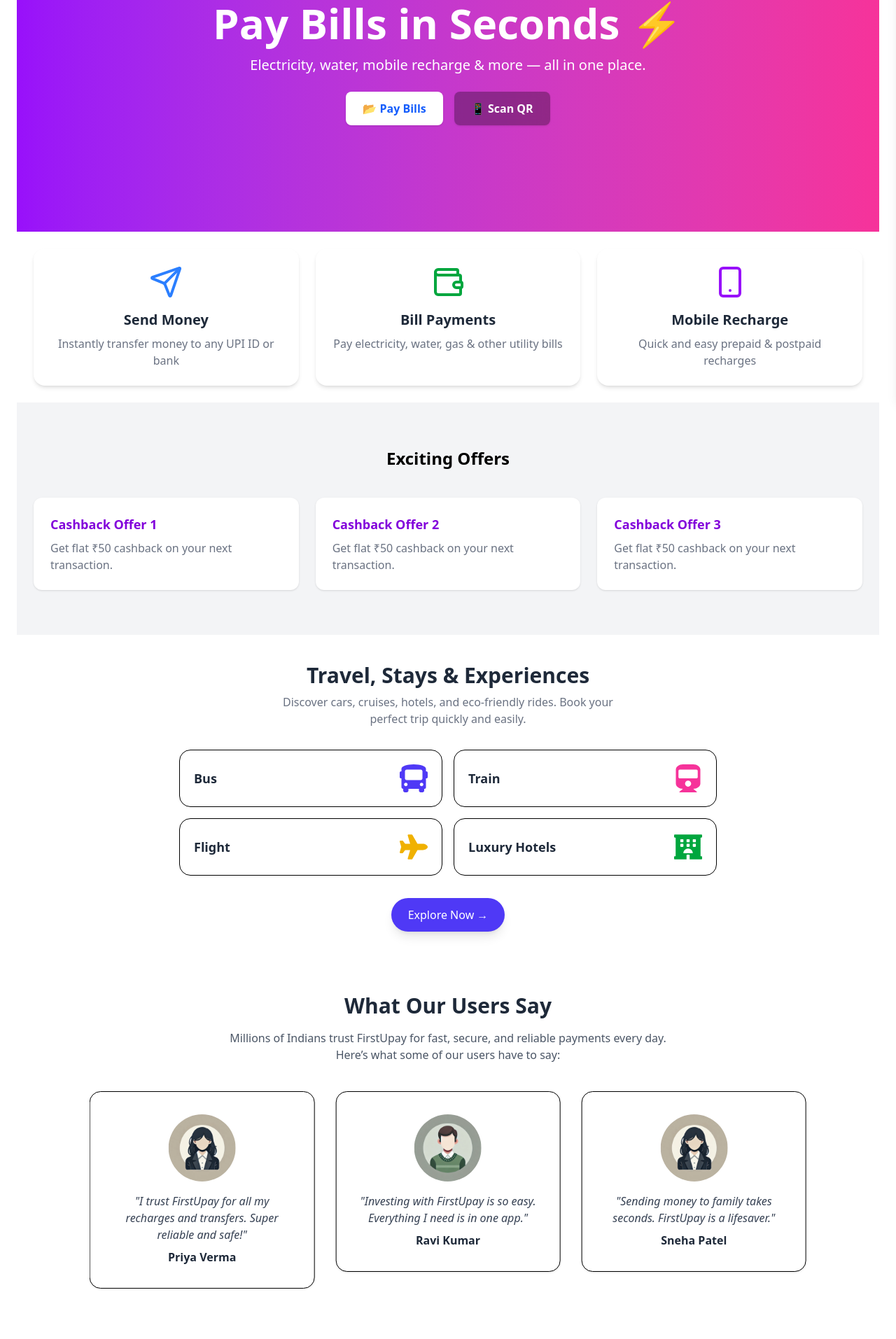
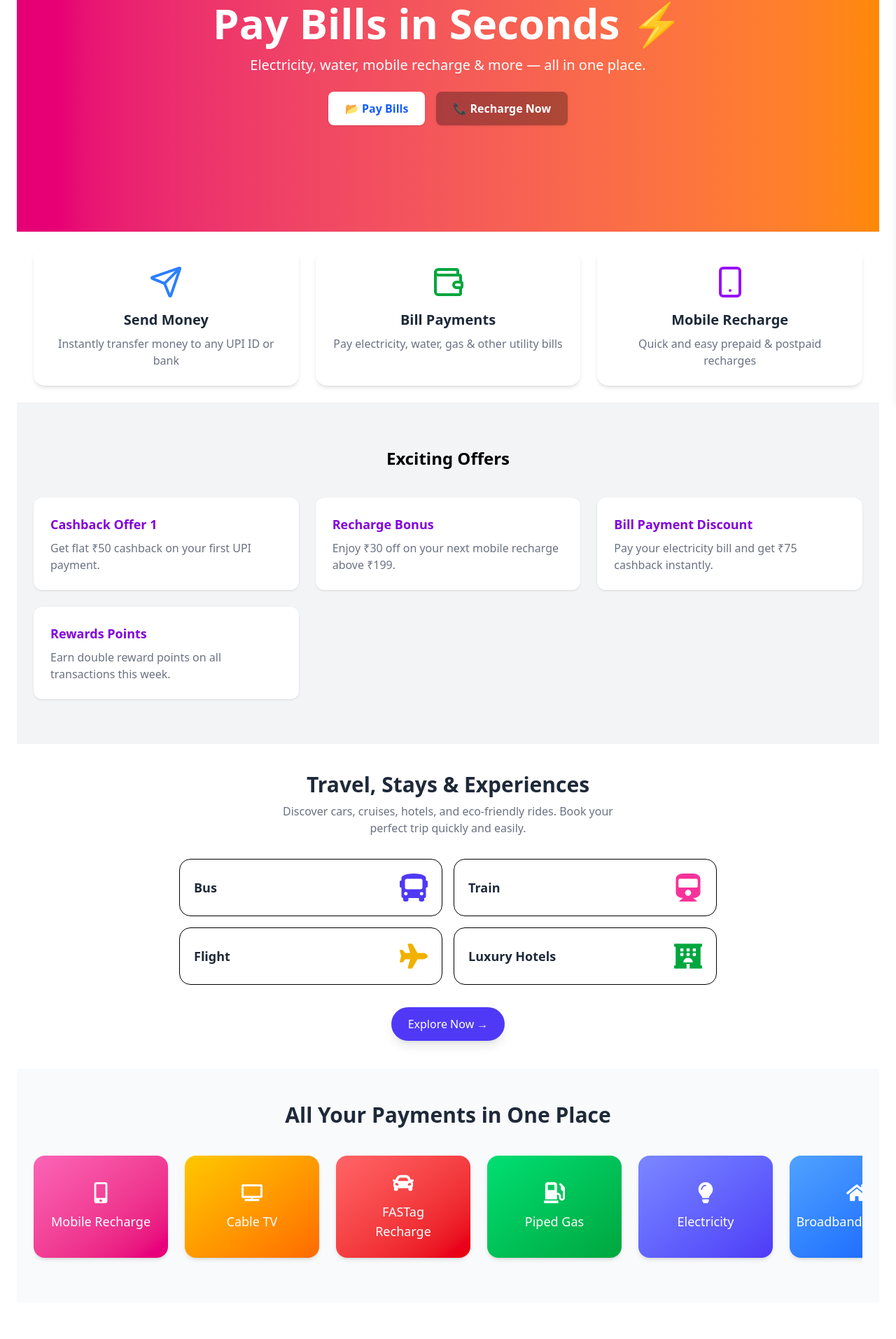
Before and after one commit to FirstTrackSolutionProjects/First-Upay, a React (Vite) app: page / in a window 1280 px wide. Shown: the part 229-2142 px from the top of the page at 70% size. Built offline with nearby package versions, Linux system fonts and the light colour scheme.

Commit message:
chore: added loan

```diff
--- a/src/App.jsx
+++ b/src/App.jsx
@@ -7,6 +7,7 @@ import Payment from "./Pages/Payment";
 import Recharge from "./Pages/Recharge";
 import Reward from "./Pages/Reward";
 import Bill from "./Pages/Bill";
+import Loan from "./Pages/Loan";
 import AboutUs from "./Pages/AboutUs";
 import ContactUs from "./Pages/ContactUs";
 import Support from "./Pages/Support";
@@ -30,8 +31,9 @@ function App() {
          <Routes>
           <Route path="/" element={<Home />} />
           <Route path="/payment" element={<Payment />} />
-          <Route path="/recharges" element={<Recharge />} />
+          <Route path="/recharge" element={<Recharge />} />
           <Route path="/bills" element={<Bill />} />
+          <Route path="/loan" element={<Loan />} />
           <Route path="/rewards" element={<Reward />} />
           <Route path="/about" element={<AboutUs />} />
           <Route path="/contact" element={<ContactUs />} />
--- a/src/Components/HeroSection.jsx
+++ b/src/Components/HeroSection.jsx
@@ -9,15 +9,15 @@ const slides = [
     desc: "Send and receive money instantly with UPI Pay. 100% secure, anytime, anywhere.",
     btn1: { text: "💸 Send Money", link: "/payment" },
     btn2: { text: "📱 Scan & Pay", link: "/qr" },
-    bg: "from-blue-600 to-blue-400",
+    bg: "from-indigo-600 to-cyan-500",
   },
   {
     id: 2,
     title: "Pay Bills in Seconds ⚡",
     desc: "Electricity, water, mobile recharge & more — all in one place.",
     btn1: { text: "📂 Pay Bills", link: "/bills" },
-    btn2: { text: "📱 Scan QR", link: "/qr" },
-    bg: "from-purple-600 to-pink-500",
+    btn2: { text: "📞 Recharge Now", link: "/recharge" },
+    bg: "from-pink-600 to-orange-400",
   },
   {
     id: 3,
@@ -25,12 +25,22 @@ const slides = [
     desc: "Make payments at your favorite stores and earn cashback & rewards.",
     btn1: { text: "🛒 Start Shopping", link: "/shop" },
     btn2: { text: "🎁 View Rewards", link: "/rewards" },
-    bg: "from-green-600 to-teal-500",
+    bg: "from-emerald-500 to-lime-400",
+  },
+    {
+    id: 4,
+    title: "Instant Loan & Credit 💳",
+    desc: "Get small loans and credit instantly with flexible repayment options.",
+    btn1: { text: "💳 Apply Loan", link: "/loan" },
+    btn2: { text: "📊 Check Credit", link: "/credit" },
+    bg: "from-purple-600 to-fuchsia-400",
   },
 ];
 
 const HeroSection = () => {
   const [current, setCurrent] = useState(0);
+  const [startX, setStartX] = useState(0);
+  const [endX, setEndX] = useState(0);
 
   // Auto slide every 5 seconds
   useEffect(() => {
@@ -40,10 +50,35 @@ const HeroSection = () => {
     return () => clearInterval(interval);
   }, []);
 
+  // Handle touch/mouse drag end
+  const handleSwipe = () => {
+    const distance = endX - startX;
+    if (distance > 50) {
+      // Swipe Right -> Previous Slide
+      setCurrent((prev) => (prev - 1 + slides.length) % slides.length);
+    } else if (distance < -50) {
+      // Swipe Left -> Next Slide
+      setCurrent((prev) => (prev + 1) % slides.length);
+    }
+  };
+
+
 
 
   return (
-    <section className="relative w-full h-[60vh] overflow-hidden mt-6">
+      <section
+      className="relative w-full h-[60vh] overflow-hidden mt-6"
+      onTouchStart={(e) => setStartX(e.touches[0].clientX)}
+      onTouchEnd={(e) => {
+        setEndX(e.changedTouches[0].clientX);
+        handleSwipe();
+      }}
+      onMouseDown={(e) => setStartX(e.clientX)}
+      onMouseUp={(e) => {
+        setEndX(e.clientX);
+        handleSwipe();
+      }}
+    >
       {/* Slides */}
       <div
         className="flex transition-transform duration-700 ease-in-out h-full"
--- a/src/Components/NavBar.jsx
+++ b/src/Components/NavBar.jsx
@@ -3,7 +3,7 @@ import { FiMenu } from "react-icons/fi";
 
 const NavBar = ({toggleSideBar}) => {
   return (
-    <nav className="bg-blue-500 text-white px-6 py-3 flex justify-between items-center shadow-lg">
+    <nav className="bg-gradient-to-r from-blue-400 via bg-purple-500 to-pink-500 text-white px-6 py-3 flex justify-between items-center shadow-lg">
        <Link to="/" className="text-2xl font-bold">
         UPI Pay
       </Link>
--- a/src/Components/Offers.jsx
+++ b/src/Components/Offers.jsx
@@ -1,19 +1,38 @@
 import React from "react";
+
+const offersData = [
+  {
+    title: "Cashback Offer 1",
+    desc: "Get flat ₹50 cashback on your first UPI payment.",
+  },
+  {
+    title: "Recharge Bonus",
+    desc: "Enjoy ₹30 off on your next mobile recharge above ₹199.",
+  },
+  {
+    title: "Bill Payment Discount",
+    desc: "Pay your electricity bill and get ₹75 cashback instantly.",
+  },
+  {
+    title: "Rewards Points",
+    desc: "Earn double reward points on all transactions this week.",
+  },
+];
 
 const Offers = () => (
   <section className="bg-gray-100 py-16 px-6">
     <h3 className="text-2xl font-bold text-center mb-10">Exciting Offers</h3>
     <div className="grid sm:grid-cols-2 md:grid-cols-3 gap-6 max-w-7xl mx-auto">
-      {[1, 2, 3].map((i) => (
+      {offersData.map((offer, i) => (
         <div
           key={i}
-          className="bg-white p-6 rounded-xl shadow hover:shadow-lg"
+          className="bg-white p-6 rounded-xl shadow hover:shadow-lg transform transition-transform duration-300 hover:scale-105"
         >
           <h4 className="text-lg font-semibold text-purple-700">
-            Cashback Offer {i}
+            {offer.title}
           </h4>
           <p className="text-gray-500 mt-2">
-            Get flat ₹50 cashback on your next transaction.
+            {offer.desc}
           </p>
         </div>
       ))}
--- a/src/Components/Testimonial.jsx
+++ b/src/Components/Testimonial.jsx
@@ -8,27 +8,27 @@ export default function Testimonial() {
   const testimonials = [
     {
       name: "Amit Sharma",
-      text: "FirstUpay makes my bill payments effortless. It's quick and I never miss a due date.",
+      text: "First Upay makes my bill payments effortless. It's quick and I never miss a due date.",
       img: "/male.jpg",
     },
     {
       name: "Priya Verma",
-      text: "I trust FirstUpay for all my recharges and transfers. Super reliable and safe!",
+      text: "I trust First Upay for all my recharges and transfers. Super reliable and safe!",
       img: "/female.jpg",
     },
     {
       name: "Ravi Kumar",
-      text: "Investing with FirstUpay is so easy. Everything I need is in one app.",
+      text: "Investing with First Upay is so easy. Everything I need is in one app.",
       img: "/male.jpg",
     },
     {
       name: "Sneha Patel",
-      text: "Sending money to family takes seconds. FirstUpay is a lifesaver.",
+      text: "Sending money to family takes seconds. First Upay is a lifesaver.",
       img: "/female.jpg",
     },
     {
       name: "Arjun Singh",
-      text: "Simple, secure, and fast. FirstUpay is my go-to payment app every day.",
+      text: "Simple, secure, and fast. First Upay is my go-to payment app every day.",
       img: "/male.jpg",
     },
   ];
@@ -41,7 +41,7 @@ export default function Testimonial() {
       </h2>
 
       <p className="text-gray-600 max-w-2xl mb-10">
-        Millions of Indians trust FirstUpay for fast, secure, and reliable
+        Millions of Indians trust First Upay for fast, secure, and reliable
         payments every day. Here’s what some of our users have to say:
       </p>
 
--- /dev/null
+++ b/src/Components/UtilityServices.jsx
@@ -0,0 +1,93 @@
+// import React from "react";
+// import { FaMobileAlt, FaTv, FaCar, FaGasPump, FaLightbulb, FaHome, FaCoins, FaBox } from "react-icons/fa";
+
+// const services = [
+//   { name: "Mobile Recharge", icon: <FaMobileAlt />, color: "from-pink-400 to-pink-600" },
+//   { name: "Cable TV", icon: <FaTv />, color: "from-yellow-400 to-orange-500" },
+//   { name: "FASTag Recharge", icon: <FaCar />, color: "from-red-400 to-red-600" },
+//   { name: "Piped Gas", icon: <FaGasPump />, color: "from-green-400 to-green-600" },
+//   { name: "Electricity", icon: <FaLightbulb />, color: "from-indigo-400 to-indigo-600" },
+//   { name: "Broadband/Landline", icon: <FaHome />, color: "from-blue-400 to-blue-600" },
+//   { name: "Recurring Deposit", icon: <FaBox />, color: "from-purple-400 to-purple-600" },
+//   { name: "Loan Repayment", icon: <FaCoins />, color: "from-teal-400 to-teal-600" },
+// ];
+
+// const UtilityServices = () => {
+//   return (
+//     <div className="bg-gray-50 py-12 px-6">
+//       <h2 className="text-3xl font-bold text-center text-gray-800 mb-10">
+//        All Your Payments in One Place
+//       </h2>
+//       <div className="grid grid-cols-2 md:grid-cols-4 gap-6 max-w-5xl mx-auto">
+//         {services.map((service, index) => (
+//           <div
+//             key={index}
+//             className={`flex flex-col items-center justify-center p-6 rounded-2xl shadow-md bg-gradient-to-br ${service.color} text-white cursor-pointer transform transition hover:scale-105 hover:shadow-xl`}
+//           >
+//             <div className="text-3xl mb-3">{service.icon}</div>
+//             <p className="font-medium text-lg">{service.name}</p>
+//           </div>
+//         ))}
+//       </div>
+//     </div>
+//   );
+// };
+
+// export default UtilityServices;
+import React from "react";
+import {
+  FaMobileAlt,
+  FaTv,
+  FaCar,
+  FaGasPump,
+  FaLightbulb,
+  FaHome,
+  FaCoins,
+  FaBox,
+} from "react-icons/fa";
+
+const services = [
+  { name: "Mobile Recharge", icon: <FaMobileAlt />, color: "from-pink-400 to-pink-600" },
+  { name: "Cable TV", icon: <FaTv />, color: "from-yellow-400 to-orange-500" },
+  { name: "FASTag Recharge", icon: <FaCar />, color: "from-red-400 to-red-600" },
+  { name: "Piped Gas", icon: <FaGasPump />, color: "from-green-400 to-green-600" },
+  { name: "Electricity", icon: <FaLightbulb />, color: "from-indigo-400 to-indigo-600" },
+  { name: "Broadband/Landline", icon: <FaHome />, color: "from-blue-400 to-blue-600" },
+  { name: "Recurring Deposit", icon: <FaBox />, color: "from-purple-400 to-purple-600" },
+  { name: "Loan Repayment", icon: <FaCoins />, color: "from-teal-400 to-teal-600" },
+];
+
+const UtilityServices = () => {
+  return (
+    <div className="bg-gray-50 py-12 px-6">
+      <h2 className="text-3xl font-bold text-center text-gray-800 mb-10">
+        All Your Payments in One Place
+      </h2>
+
+      {/* Horizontal Scroll Container */}
+      <div className="flex gap-6 overflow-x-auto pb-4"  style={{
+          scrollbarWidth: "none",
+          msOverflowStyle: "none",
+        }}>
+          <style>
+          {`
+            div::-webkit-scrollbar {
+              display: none;
+            }
+          `}
+        </style>
+        {services.map((service, index) => (
+          <div
+            key={index}
+            className={`flex-shrink-0 w-48 flex flex-col items-center justify-center p-6 rounded-2xl shadow-md bg-gradient-to-br ${service.color} text-white cursor-pointer transform transition hover:scale-105 hover:shadow-xl`}
+          >
+            <div className="text-3xl mb-3">{service.icon}</div>
+            <p className="font-medium text-lg text-center">{service.name}</p>
+          </div>
+        ))}
+      </div>
+    </div>
+  );
+};
+
+export default UtilityServices;
--- a/src/Pages/AboutUs.jsx
+++ b/src/Pages/AboutUs.jsx
@@ -5,11 +5,11 @@ const AboutUs = () => {
     <div className="max-w-5xl mx-auto p-6">
       <h1 className="text-3xl font-bold mb-4">About Us</h1>
       <p className="text-gray-700 mb-4">
-        Welcome to QuickPay UPI, your trusted platform for instant, secure, and seamless payments.
+        Welcome to First Upay, your trusted platform for instant, secure, and seamless payments.
         Our mission is to make digital transactions easy and accessible to everyone.
       </p>
       <p className="text-gray-700">
-        Founded in 2023, QuickPay UPI leverages cutting-edge technology to provide a smooth and
+         First Upay leverages cutting-edge technology to provide a smooth and
         reliable payment experience. Our team is committed to maintaining the highest standards
         of security and customer service.
       </p>
--- a/src/Pages/Home.jsx
+++ b/src/Pages/Home.jsx
@@ -3,6 +3,7 @@ import HeroSection from '../Components/HeroSection'
 import Services from '../Components/Services'
 import Offers from '../Components/Offers'
 import Travel from '../Components/Travel'
+import UtilityServices from '../Components/UtilityServices'
 import Testimonial from '../Components/Testimonial'
 import Transaction from '../Components/Transaction'
 const Home = () => {
@@ -12,6 +13,7 @@ const Home = () => {
     <Services/>
     <Offers/>
     <Travel/>
+    <UtilityServices/>
     <Testimonial/>
     <Transaction/>
     </>
--- a/src/Pages/Recharge.jsx
+++ b/src/Pages/Recharge.jsx
@@ -24,7 +24,7 @@ const rechargeOptions = [
 const Recharge = () => {
   return (
     <div className="p-8 max-w-7xl mx-auto">
-      <h2 className="text-3xl font-bold mb-8">Recharges</h2>
+      <h2 className="text-3xl font-bold mb-8">RECHARGE</h2>
       <div className="grid sm:grid-cols-2 md:grid-cols-3 gap-6">
         {rechargeOptions.map((item) => (
           <div key={item.id} className="bg-white shadow-md rounded-xl p-6 hover:shadow-lg transition">
```
Also changed, not shown: src/Components/Footer.jsx (+6 -6 lines), src/Pages/Loan.jsx (added, +80 -0 lines).
